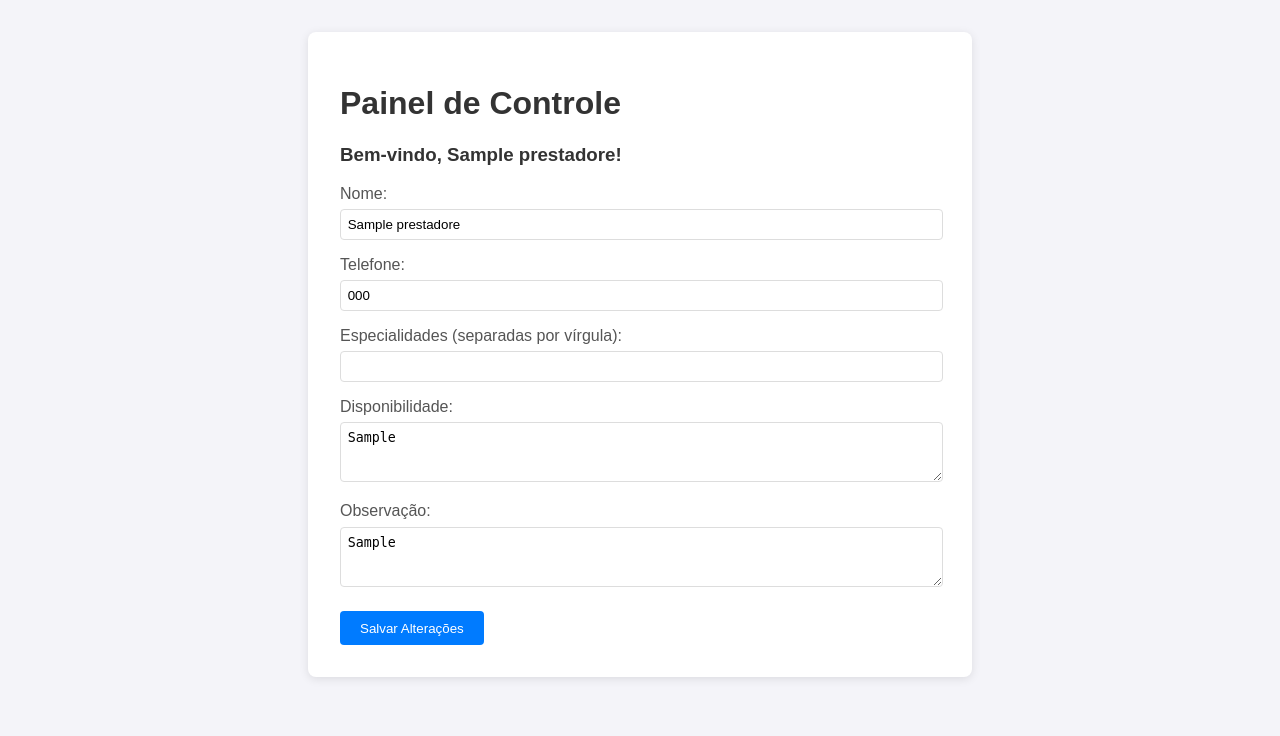
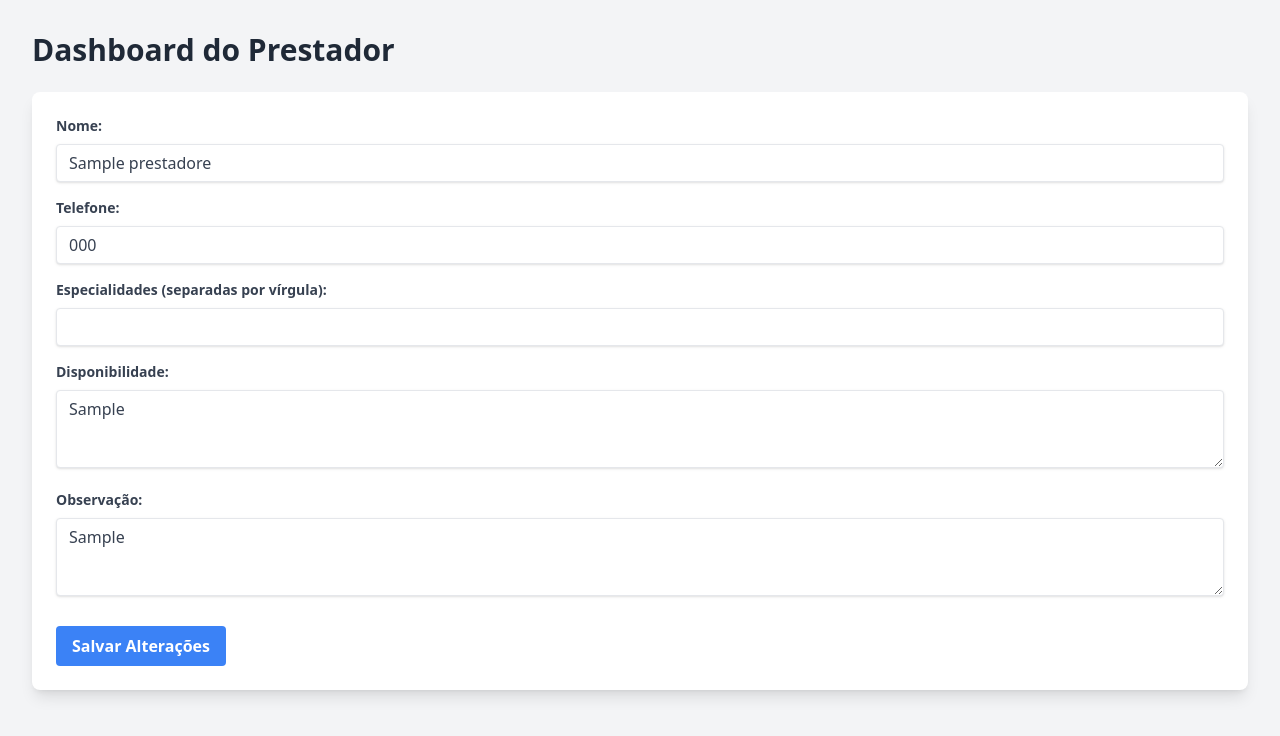
Before and after one commit to Kamibony/ingresso-pro-app, a FastAPI app: page /dashboard/1 in a window 1280 px wide. Shown: the top 736 px of the page. Run offline with FastAPI, Linux system fonts and the light colour scheme; tables that the repository leaves empty hold one stand-in row (values such as "Sample post"); parts of the project's set-up code (start-up, migrations or seed data) failed here and were passed over; some libraries are stand-ins or nearby versions.

```diff
--- a/app/templates/dashboard.html
+++ b/app/templates/dashboard.html
@@ -1,29 +1,51 @@
 <!DOCTYPE html>
-<html lang="pt-BR">
+<html lang="pt-br">
 <head>
     <meta charset="UTF-8">
-    <title>Painel do Prestador</title>
-    <style>
-        body { font-family: sans-serif; margin: 2em; background-color: #f4f4f9; }
-        .container { max-width: 600px; margin: auto; background: white; padding: 2em; border-radius: 8px; box-shadow: 0 2px 10px rgba(0,0,0,0.1); }
-        h1,h3 { color: #333; } label { display: block; margin-top: 1em; color: #555; }
-        input, textarea { width: 98%; padding: 0.5em; margin-top: 0.5em; border: 1px solid #ddd; border-radius: 4px; }
-        button { background-color: #007bff; color: white; padding: 0.7em 1.5em; border: none; border-radius: 4px; cursor: pointer; margin-top: 1.5em; }
-        .success { background-color: #d4edda; color: #155724; padding: 1em; border-radius: 4px; margin-bottom: 1em; }
-    </style>
+    <meta name="viewport" content="width=device-width, initial-scale=1.0">
+    <title>Dashboard do Prestador - Concierge Pro</title>
+    <script src="https://cdn.tailwindcss.com"></script>
 </head>
-<body>
-    <div class="container">
-        <h1>Painel de Controle</h1><h3>Bem-vindo, {{ prestador.nome }}!</h3>
-        {% if success_message %}<div class="success">{{ success_message }}</div>{% endif %}
-        <form action="/dashboard/{{ prestador.id }}" method="post">
-            <label for="nome">Nome:</label><input type="text" id="nome" name="nome" value="{{ prestador.nome }}">
-            <label for="telefone">Telefone:</label><input type="text" id="telefone" name="telefone" value="{{ prestador.telefone }}">
-            <label for="especialidades">Especialidades (separadas por vírgula):</label><input type="text" id="especialidades" name="especialidades" value="{{ prestador.especialidades | join(', ') }}">
-            <label for="disponibilidade">Disponibilidade:</label><textarea id="disponibilidade" name="disponibilidade" rows="3">{{ prestador.disponibilidade }}</textarea>
-            <label for="observacao">Observação:</label><textarea id="observacao" name="observacao" rows="3">{{ prestador.observacao }}</textarea>
-            <button type="submit">Salvar Alterações</button>
-        </form>
+<body class="bg-gray-100">
+    <div class="container mx-auto p-8">
+        <h1 class="text-3xl font-bold text-gray-800 mb-6">Dashboard do Prestador</h1>
+
+        {% if success_message %}
+        <div id="success-alert" class="bg-green-100 border border-green-400 text-green-700 px-4 py-3 rounded relative mb-4" role="alert">
+            <strong class="font-bold">Sucesso!</strong>
+            <span class="block sm:inline">Suas informações foram atualizadas.</span>
+        </div>
+        {% endif %}
+
+        <div class="bg-white p-6 rounded-lg shadow-lg">
+            <form action="/dashboard/{{ prestador.id }}" method="post">
+                <div class="mb-4">
+                    <label for="nome" class="block text-gray-700 text-sm font-bold mb-2">Nome:</label>
+                    <input type="text" id="nome" name="nome" value="{{ prestador.nome }}" class="shadow appearance-none border rounded w-full py-2 px-3 text-gray-700 leading-tight focus:outline-none focus:shadow-outline">
+                </div>
+                <div class="mb-4">
+                    <label for="telefone" class="block text-gray-700 text-sm font-bold mb-2">Telefone:</label>
+                    <input type="text" id="telefone" name="telefone" value="{{ prestador.telefone or '' }}" class="shadow appearance-none border rounded w-full py-2 px-3 text-gray-700 leading-tight focus:outline-none focus:shadow-outline">
+                </div>
+                <div class="mb-4">
+                    <label for="especialidades" class="block text-gray-700 text-sm font-bold mb-2">Especialidades (separadas por vírgula):</label>
+                    <input type="text" id="especialidades" name="especialidades" value="{{ prestador.especialidades | join(', ') }}" class="shadow appearance-none border rounded w-full py-2 px-3 text-gray-700 leading-tight focus:outline-none focus:shadow-outline">
+                </div>
+                <div class="mb-4">
+                    <label for="disponibilidade" class="block text-gray-700 text-sm font-bold mb-2">Disponibilidade:</label>
+                    <textarea id="disponibilidade" name="disponibilidade" rows="3" class="shadow appearance-none border rounded w-full py-2 px-3 text-gray-700 leading-tight focus:outline-none focus:shadow-outline">{{ prestador.disponibilidade or '' }}</textarea>
+                </div>
+                <div class="mb-6">
+                    <label for="observacao" class="block text-gray-700 text-sm font-bold mb-2">Observação:</label>
+                    <textarea id="observacao" name="observacao" rows="3" class="shadow appearance-none border rounded w-full py-2 px-3 text-gray-700 leading-tight focus:outline-none focus:shadow-outline">{{ prestador.observacao or '' }}</textarea>
+                </div>
+                <div class="flex items-center justify-between">
+                    <button type="submit" class="bg-blue-500 hover:bg-blue-700 text-white font-bold py-2 px-4 rounded focus:outline-none focus:shadow-outline">
+                        Salvar Alterações
+                    </button>
+                </div>
+            </form>
+        </div>
     </div>
 </body>
 </html>
```
